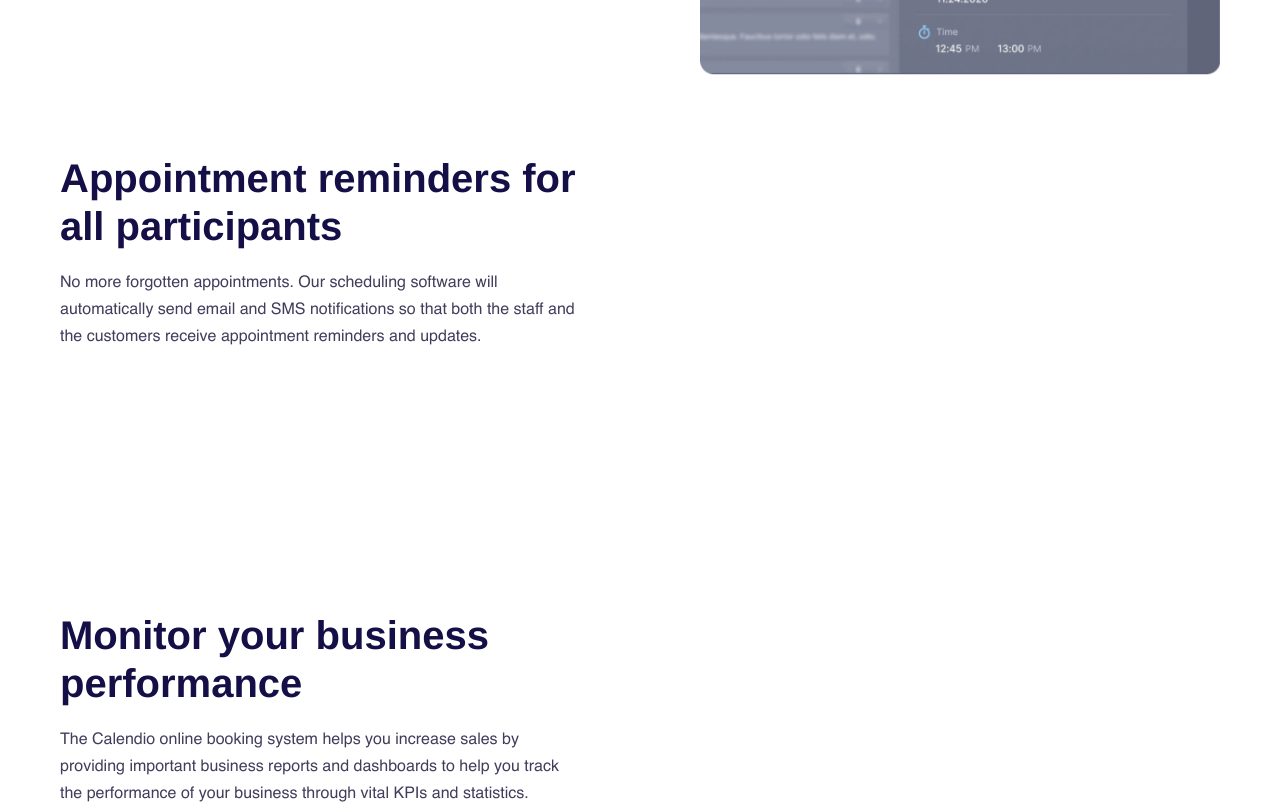
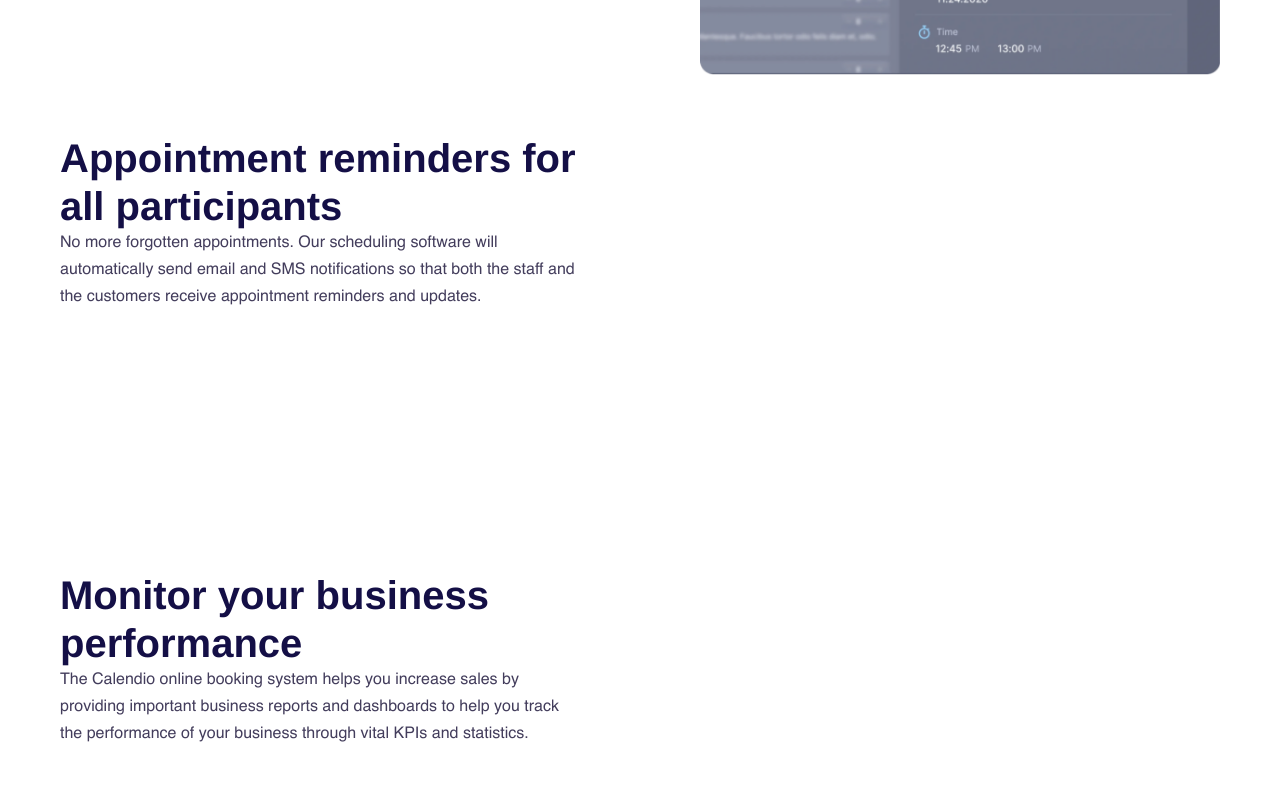
Before and after one commit to bmilcs/interview-test-project, a React (Vite) app: page / in a window 1280 px wide. Shown: the part 1460-2264 px from the top of the page. Built offline with nearby package versions, Linux system fonts and the light colour scheme.

Commit message:
Fix header order for accessibility

```diff
--- a/index.html
+++ b/index.html
@@ -8,7 +8,7 @@
     <title>Interview Test Project</title>
   </head>
   <body>
-    <div id="root"></div>
+    <main id="root"></main>
     <script type="module" src="/src/main.jsx"></script>
   </body>
 </html>
--- a/src/components/Benefits/Benefits.jsx
+++ b/src/components/Benefits/Benefits.jsx
@@ -75,7 +75,7 @@
           <>
             <div className="benefit__text-column">
               <div className="benefit__content" ref={benefit0Ref}>
-                <h3>Automated appointment booking and payment processing</h3>
+                <h2>Automated appointment booking and payment processing</h2>
                 <p>
                   Encourage early booking with the personalized booking
                   environment created by Calendio. Our appointment booking
@@ -85,7 +85,7 @@
               </div>
 
               <div className="benefit__content" ref={benefit1Ref}>
-                <h3>Appointment reminders for all participants</h3>
+                <h2>Appointment reminders for all participants</h2>
                 <p>
                   No more forgotten appointments. Our scheduling software will
                   automatically send email and SMS notifications so that both
@@ -95,7 +95,7 @@
               </div>
 
               <div className="benefit__content" ref={benefit2Ref}>
-                <h3>Monitor your business performance</h3>
+                <h2>Monitor your business performance</h2>
                 <p>
                   The Calendio online booking system helps you increase sales by
                   providing important business reports and dashboards to help
@@ -129,7 +129,7 @@
           <>
             <div className="benefit" ref={benefit0Ref}>
               <div className="benefit__content">
-                <h3>Automated appointment booking and payment processing</h3>
+                <h2>Automated appointment booking and payment processing</h2>
                 <p>
                   Encourage early booking with the personalized booking
                   environment created by Calendio. Our appointment booking
@@ -150,7 +150,7 @@
 
             <div className="benefit">
               <div className="benefit__content" ref={benefit1Ref}>
-                <h3>Appointment reminders for all participants</h3>
+                <h2>Appointment reminders for all participants</h2>
                 <p>
                   No more forgotten appointments. Our scheduling software will
                   automatically send email and SMS notifications so that both
@@ -171,7 +171,7 @@
 
             <div className="benefit">
               <div className="benefit__content" ref={benefit2Ref}>
-                <h3>Monitor your business performance</h3>
+                <h2>Monitor your business performance</h2>
                 <p>
                   The Calendio online booking system helps you increase sales by
                   providing important business reports and dashboards to help
--- a/src/components/Features/Features.jsx
+++ b/src/components/Features/Features.jsx
@@ -35,7 +35,7 @@
               className="features__feature"
               onClick={() => setActiveSlide(0)}
             >
-              <h4>Learn About Your Business Occupancy and Earned Revenue</h4>
+              <h3>Learn About Your Business Occupancy and Earned Revenue</h3>
               {activeSlide === 0 ? (
                 <>
                   <p>
@@ -54,7 +54,7 @@
               className="features__feature"
               onClick={() => setActiveSlide(1)}
             >
-              <h4>Discover Your Returning Customer Rate</h4>
+              <h3>Discover Your Returning Customer Rate</h3>
               {activeSlide === 1 ? (
                 <>
                   <p>
@@ -73,7 +73,7 @@
               className="features__feature"
               onClick={() => setActiveSlide(2)}
             >
-              <h4>Easily Identify Your Most Demanded Employees and Services</h4>
+              <h3>Easily Identify Your Most Demanded Employees and Services</h3>
               {activeSlide === 2 ? (
                 <>
                   <p>
--- a/src/components/Hero/Hero.jsx
+++ b/src/components/Hero/Hero.jsx
@@ -7,7 +7,7 @@
     <section className="bg-light">
       <div className="column-large hero">
         <div className="hero__content">
-          <h2>The most intuitive online booking system</h2>
+          <h1>The most intuitive online booking system</h1>
           <p>
             Calendio booking software helps you automate bookings, payments and
             reminders and manage services, employees, and locations. Set your
--- a/src/components/MainNavigation/MainNavigation.jsx
+++ b/src/components/MainNavigation/MainNavigation.jsx
@@ -4,7 +4,7 @@
 
 function MainNavigation() {
   return (
-    <nav className="main-nav">
+    <nav className="main-nav" aria-label="Main Navigation">
       <img src={MainLogo} alt="Logo" />
 
       <ul className="main-nav__ul">
@@ -36,6 +36,7 @@
       <button
         className="main-nav__button"
         onClick={() => alert("Not implemented yet")}
+        aria-label="Expand Navigation"
       >
         <img src={hamburgerImg} alt="" />
       </button>
--- a/src/components/Newsletter/Newsletter.jsx
+++ b/src/components/Newsletter/Newsletter.jsx
@@ -5,7 +5,7 @@
   return (
     <section className="bg-dark">
       <div className="column-large newsletter">
-        <h3>Stay in the loop with our newsletter</h3>
+        <h2>Stay in the loop with our newsletter</h2>
 
         <div className="input-wrapper">
           <form action="">
--- a/src/components/SecondaryNavigation/SecondaryNavigation.jsx
+++ b/src/components/SecondaryNavigation/SecondaryNavigation.jsx
@@ -3,7 +3,7 @@
 
 function SecondaryNavigation() {
   return (
-    <nav className="footer-nav">
+    <nav className="footer-nav" aria-label="Secondary Navigation">
       <img src={MainLogo} alt="Logo" />
 
       <ul className="footer-nav__ul">
--- a/src/index.css
+++ b/src/index.css
@@ -97,17 +97,17 @@
   color: var(--clr-purple-100);
 }
 
-h2 {
+h1 {
   font-size: 50px;
   line-height: 60px;
 }
 
-h3 {
+h2 {
   font-size: 40px;
   line-height: 48px;
 }
 
-h4 {
+h3 {
   font-size: 24px;
   line-height: 28.8px;
 }
```
